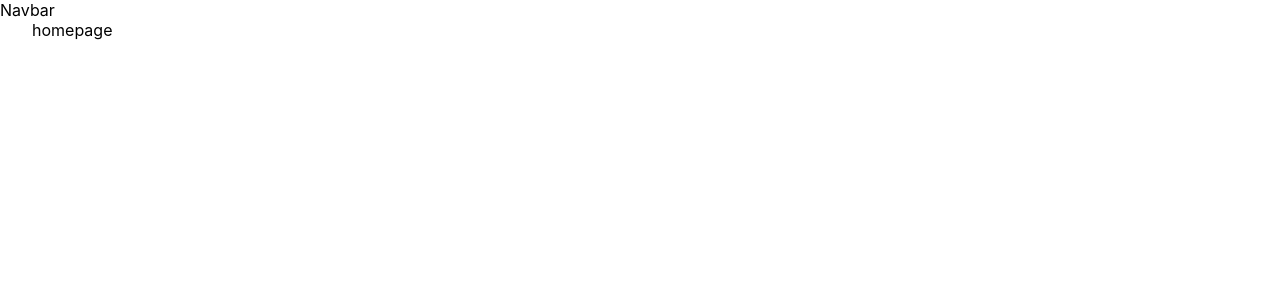
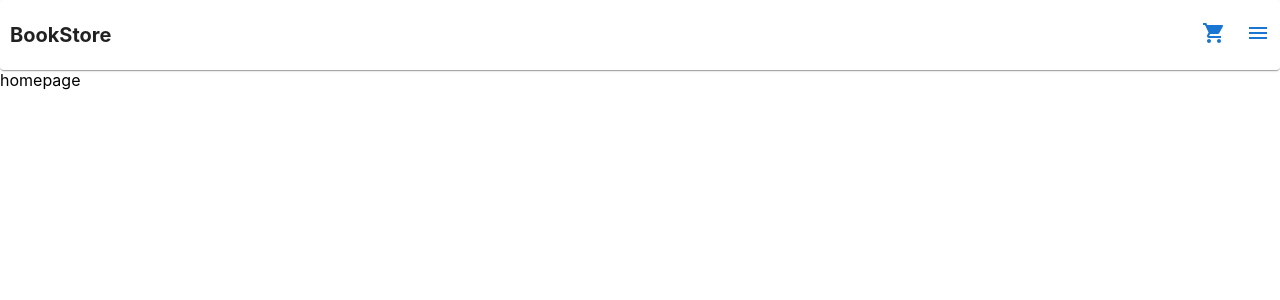
Before and after one commit to Jalal999/bookstore-next-js, a Next.js app: page / in a window 1280 px wide. Shown: the top 300 px of the page. Built offline with nearby package versions, Linux system fonts and the light colour scheme.

Commit message:
navbar-commit-1

```diff
--- /dev/null
+++ b/components/Navbar/NavbarStyle.js
@@ -0,0 +1,23 @@
+import styled from 'styled-components';
+
+export const Nav = styled.nav`
+    display: flex;
+    justify-content: space-between;
+    align-items: center;
+`;
+
+export const Logo = styled.h1`
+    font-size:20px;
+    margin-left: 10px;
+`;
+
+export const MenuLinks = styled.ul`
+    display: flex;
+    justify-content: center;
+    align-items: center;
+    list-style: none;
+`;
+
+export const MenuLink = styled.li`
+    margin: 5px 10px;
+`;
--- a/components/Navbar/index.jsx
+++ b/components/Navbar/index.jsx
@@ -1,9 +1,30 @@
+import Link from 'next/link'
+import Card from '@mui/material/Card';
+import { Nav, MenuLinks, Logo, MenuLink } from "./NavbarStyle"
+import ShoppingCartIcon from '@mui/icons-material/ShoppingCart';
+import MenuIcon from '@mui/icons-material/Menu';
 
 const Navbar = () => {
     return (
-        <div>
-            Navbar
-        </div>
+        <Card>
+            <Nav>
+                <Logo>
+                    <Link href='/'>
+                        BookStore
+                    </Link>
+                </Logo>
+                <MenuLinks>
+                    <MenuLink>
+                        <Link href='/cart'>
+                            <ShoppingCartIcon color='primary' />
+                        </Link>
+                    </MenuLink>
+                    <MenuLink>
+                        <MenuIcon color='primary'/>
+                    </MenuLink>
+                </MenuLinks>
+            </Nav>
+        </Card>
     )
 }
 
--- a/package.json
+++ b/package.json
@@ -9,6 +9,9 @@
     "lint": "next lint"
   },
   "dependencies": {
+    "@emotion/react": "^11.9.0",
+    "@emotion/styled": "^11.8.1",
+    "@mui/icons-material": "^5.6.2",
     "@mui/material": "^5.7.0",
     "@mui/styled-engine-sc": "^5.7.0",
     "next": "12.1.6",
--- a/pages/index.js
+++ b/pages/index.js
@@ -1,12 +1,10 @@
 import Head from 'next/head'
-import Image from 'next/image'
-import styles from '../styles/Home.module.css'
 
 export default function Home() {
   return (
-    <div className={styles.container}>
+    <div>
       <Head>
-        <title>Create Next App</title>
+        <title>BookStore</title>
         <meta name="description" content="Generated by create next app" />
         <link rel="icon" href="/favicon.ico" />
       </Head>
--- a/styles/Home.module.css
+++ /dev/null
@@ -1,116 +0,0 @@
-.container {
-  padding: 0 2rem;
-}
-
-.main {
-  min-height: 100vh;
-  padding: 4rem 0;
-  flex: 1;
-  display: flex;
-  flex-direction: column;
-  justify-content: center;
-  align-items: center;
-}
-
-.footer {
-  display: flex;
-  flex: 1;
-  padding: 2rem 0;
-  border-top: 1px solid #eaeaea;
-  justify-content: center;
-  align-items: center;
-}
-
-.footer a {
-  display: flex;
-  justify-content: center;
-  align-items: center;
-  flex-grow: 1;
-}
-
-.title a {
-  color: #0070f3;
-  text-decoration: none;
-}
-
-.title a:hover,
-.title a:focus,
-.title a:active {
-  text-decoration: underline;
-}
-
-.title {
-  margin: 0;
-  line-height: 1.15;
-  font-size: 4rem;
-}
-
-.title,
-.description {
-  text-align: center;
-}
-
-.description {
-  margin: 4rem 0;
-  line-height: 1.5;
-  font-size: 1.5rem;
-}
-
-.code {
-  background: #fafafa;
-  border-radius: 5px;
-  padding: 0.75rem;
-  font-size: 1.1rem;
-  font-family: Menlo, Monaco, Lucida Console, Liberation Mono, DejaVu Sans Mono,
-    Bitstream Vera Sans Mono, Courier New, monospace;
-}
-
-.grid {
-  display: flex;
-  align-items: center;
-  justify-content: center;
-  flex-wrap: wrap;
-  max-width: 800px;
-}
-
-.card {
-  margin: 1rem;
-  padding: 1.5rem;
-  text-align: left;
-  color: inherit;
-  text-decoration: none;
-  border: 1px solid #eaeaea;
-  border-radius: 10px;
-  transition: color 0.15s ease, border-color 0.15s ease;
-  max-width: 300px;
-}
-
-.card:hover,
-.card:focus,
-.card:active {
-  color: #0070f3;
-  border-color: #0070f3;
-}
-
-.card h2 {
-  margin: 0 0 1rem 0;
-  font-size: 1.5rem;
-}
-
-.card p {
-  margin: 0;
-  font-size: 1.25rem;
-  line-height: 1.5;
-}
-
-.logo {
-  height: 1em;
-  margin-left: 0.5rem;
-}
-
-@media (max-width: 600px) {
-  .grid {
-    width: 100%;
-    flex-direction: column;
-  }
-}
```
Also changed, not shown: pages/cart/index.js (added, +11 -0 lines), .babelrc (added), 1 other file (tests, documents, lock files or other folders).
